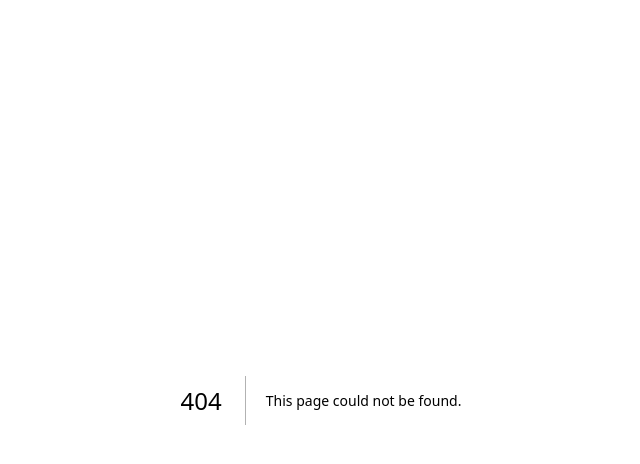
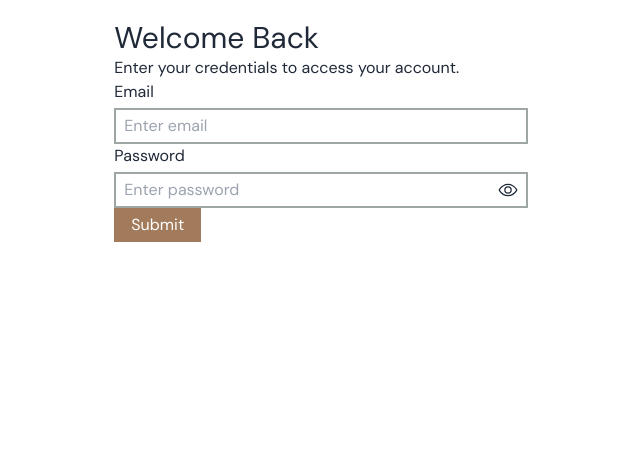
Before and after one commit to riyoneri/brewtopia-frontend, a Next.js app: page /obsidian/auth/login in a window 1280 px wide. Before the commit this address had no page. Shown: the top 464 px of the page, without its empty margins (319-959 px from the left). Built offline with nearby package versions, Linux system fonts and the light colour scheme.

Commit message:
feat: create administration layout

```diff
--- /dev/null
+++ b/app/obsidian/auth/layout.tsx
@@ -0,0 +1,7 @@
+export default function AdminAuthLayout({
+  children,
+}: Readonly<{
+  children: React.ReactNode;
+}>) {
+  return <div className="min-h-dvh p-5">{children}</div>;
+}
--- /dev/null
+++ b/app/obsidian/auth/login/page.tsx
@@ -0,0 +1,53 @@
+"use client";
+
+import Button from "@/components/button";
+import PasswordInputLabel from "@/components/input-labels/password-input-label";
+import TextInputLabel from "@/components/input-labels/text-input-label";
+import { zodResolver } from "@hookform/resolvers/zod";
+import { useForm } from "react-hook-form";
+import { z } from "zod";
+
+const inputsSchema = z.object({
+  email: z.string().email("Enter valid email"),
+  password: z.string(),
+});
+
+type InputsType = z.infer<typeof inputsSchema>;
+
+export default function AdminLogin() {
+  const {
+    formState: { errors },
+    register,
+    handleSubmit,
+  } = useForm<InputsType>({ resolver: zodResolver(inputsSchema) });
+
+  const onSubmit = (data: InputsType) => {
+    data;
+  };
+
+  return (
+    <form
+      className="mx-auto w-full sm:w-2/3 lg:w-1/3"
+      onSubmit={handleSubmit(onSubmit)}
+    >
+      <div>
+        <h1 className="text-3xl">Welcome Back</h1>
+        <p>Enter your credentials to access your account.</p>
+      </div>
+      <TextInputLabel
+        title="Email"
+        placeholder="Enter email"
+        register={register("email")}
+        error={errors.email?.message}
+      />
+      <PasswordInputLabel
+        title="Password"
+        placeholder="Enter password"
+        register={register("password")}
+        error={errors.password?.message}
+      />
+
+      <Button type="submit">Submit</Button>
+    </form>
+  );
+}
```
Also changed, not shown: app/obsidian/(protected)/layout.tsx (renamed from app/obsidian/layout.tsx), app/obsidian/(protected)/page.tsx (renamed from app/obsidian/page.tsx).
